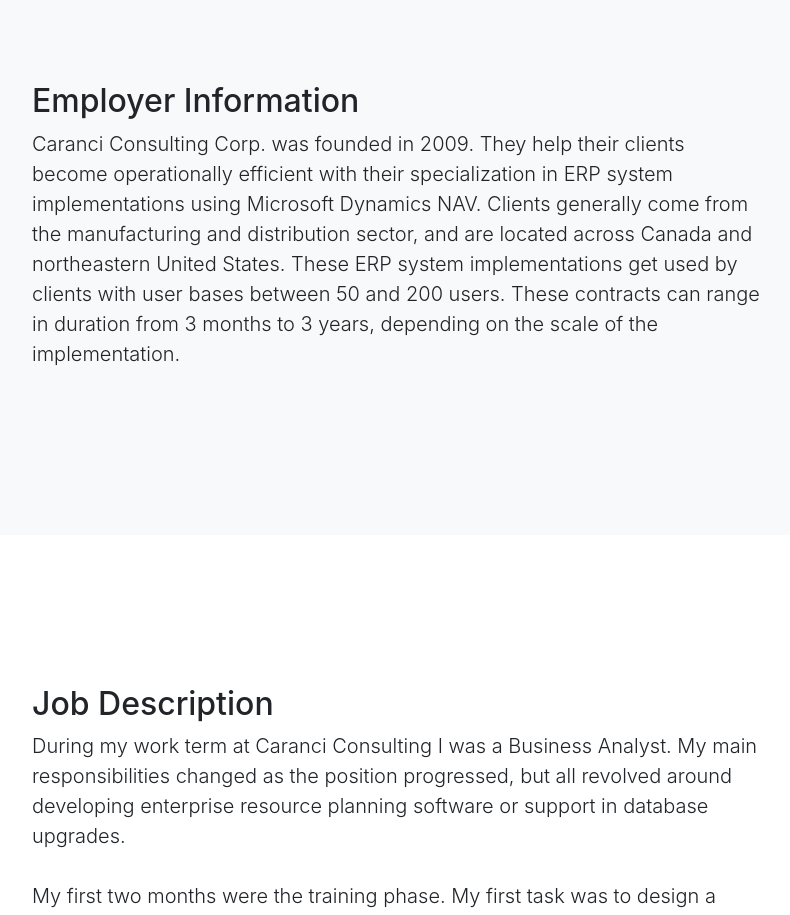
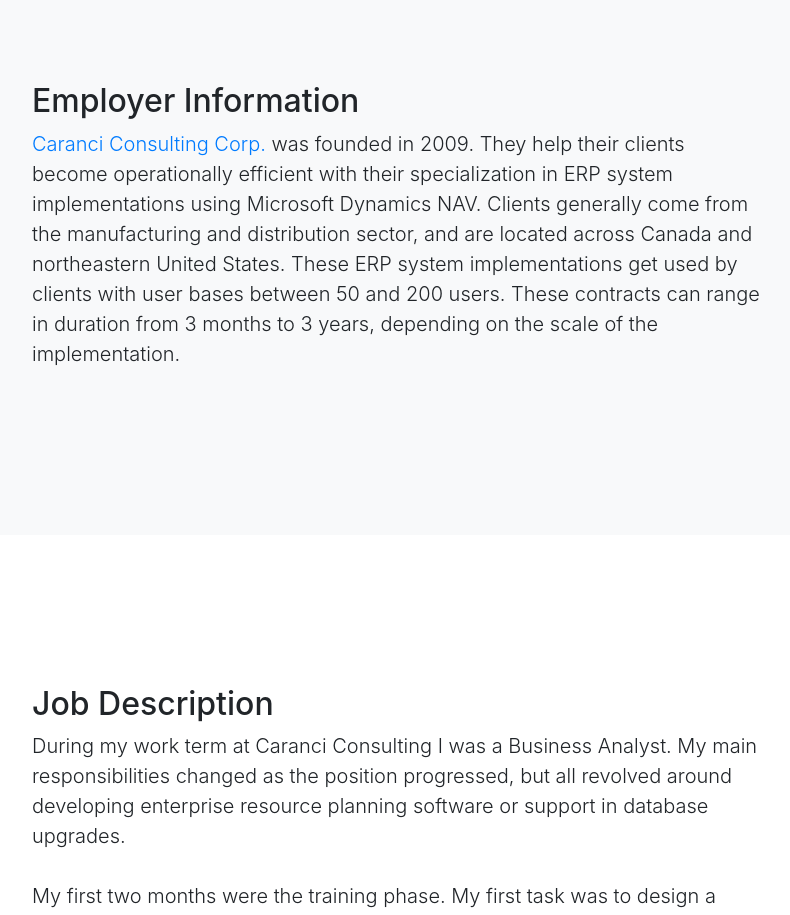
Before and after one commit to damianMietus/Work-Term-1, a website with bundled scripts: page index.html in a window 1280 px wide. Shown: the part 1100-2015 px from the top of the page, without its empty margins (243-1033 px from the left). Built offline with nearby package versions, Linux system fonts and the light colour scheme.

Commit message:
Add files via upload

```diff
--- a/index.html
+++ b/index.html
@@ -76,7 +76,7 @@
           <div class="col-lg-8 mx-auto">
 
             <h2>Employer Information</h2>
-            <p class="lead">Caranci Consulting Corp. was founded in 2009. They help their clients become operationally efficient with their specialization in ERP system implementations using Microsoft Dynamics NAV. Clients generally come from the manufacturing and distribution sector, and are located across Canada and northeastern United States. These ERP system implementations get used by clients with user bases between 50 and 200 users. These contracts can range in duration from 3 months to 3 years, depending on the scale of the implementation.</p>
+            <p class="lead"><a href="http://www.caranciconsulting.com/" target="_blank">Caranci Consulting Corp.</a> was founded in 2009. They help their clients become operationally efficient with their specialization in ERP system implementations using Microsoft Dynamics NAV. Clients generally come from the manufacturing and distribution sector, and are located across Canada and northeastern United States. These ERP system implementations get used by clients with user bases between 50 and 200 users. These contracts can range in duration from 3 months to 3 years, depending on the scale of the implementation.</p>
           </div>
         </div>
       </div>
```
